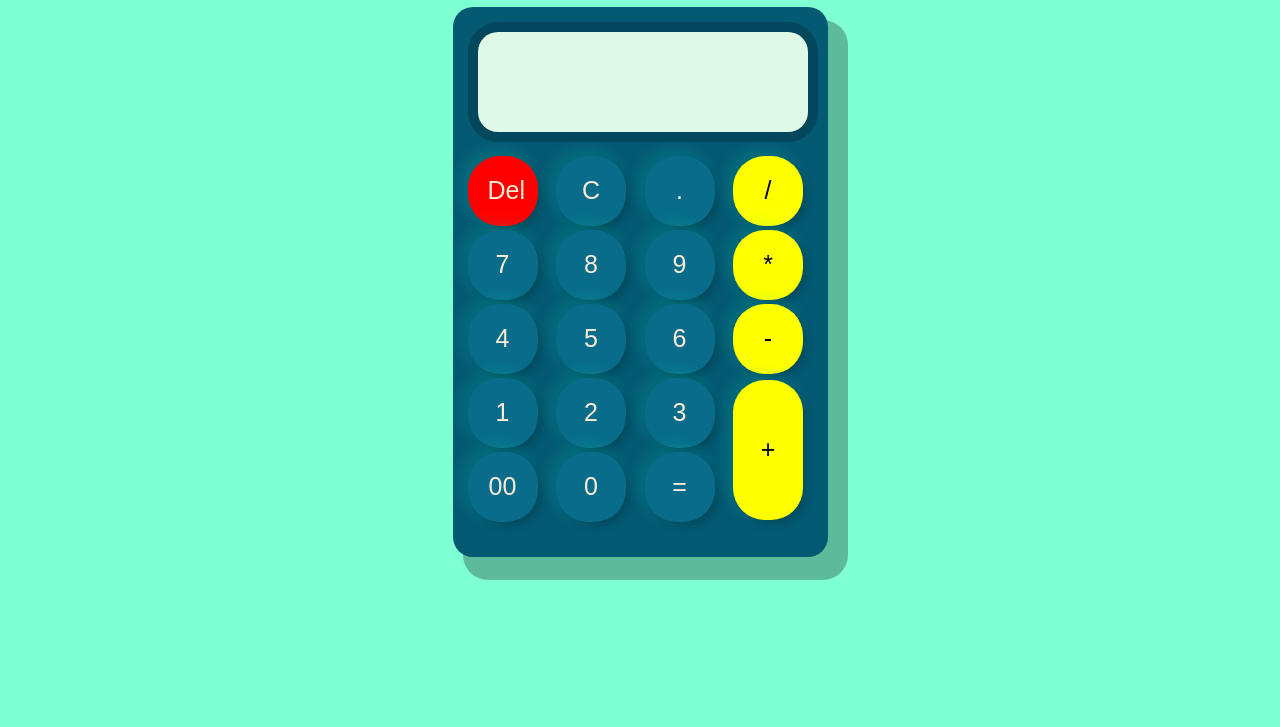
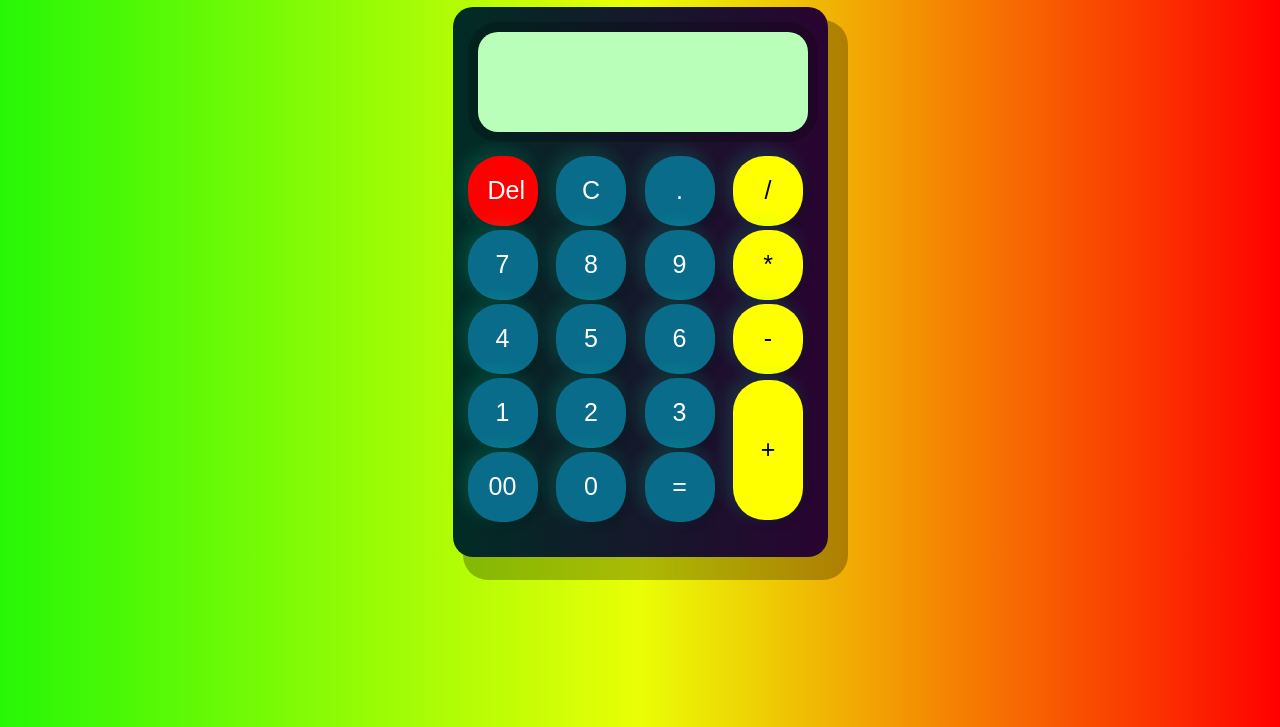
Before and after one commit to Serch004/Calculadora, a plain HTML site: page index.html in a window 1280 px wide. Shown: the part 73-800 px from the top of the page. Drawn offline with Linux system fonts and the light colour scheme.

Commit message:
se cambio el color de la calculadora y el fondo

```diff
--- a/style.css
+++ b/style.css
@@ -1,6 +1,6 @@
 body {
     margin: 0;
-    background-color: aquamarine;
+    background: linear-gradient(to right,#26f706, #eaff05, #ff0000);
 }
 
 #titulo {
@@ -12,7 +12,7 @@ body {
     display: block;
     margin: auto;
     padding: 12px;
-    background-color: #045973;
+    background: linear-gradient(to right,#012c25, #290431);
     width: 375px;
     height: 550px;
     border-radius: 20px;
@@ -42,7 +42,7 @@ body {
     }
 
 .calculadora td button {
-    color: antiquewhite;
+    color: rgb(255, 255, 255);
     cursor: pointer;
     display: block;
     width: 70px;
@@ -67,7 +67,7 @@ body {
     font-size: 40px;
     width: 330px;
     height: 100px;
-    background-color: #e0f8e6;
+    background: #b9ffba;
     border-radius: 20px;
     justify-content: space-between;
     word-break: break-all;
```
